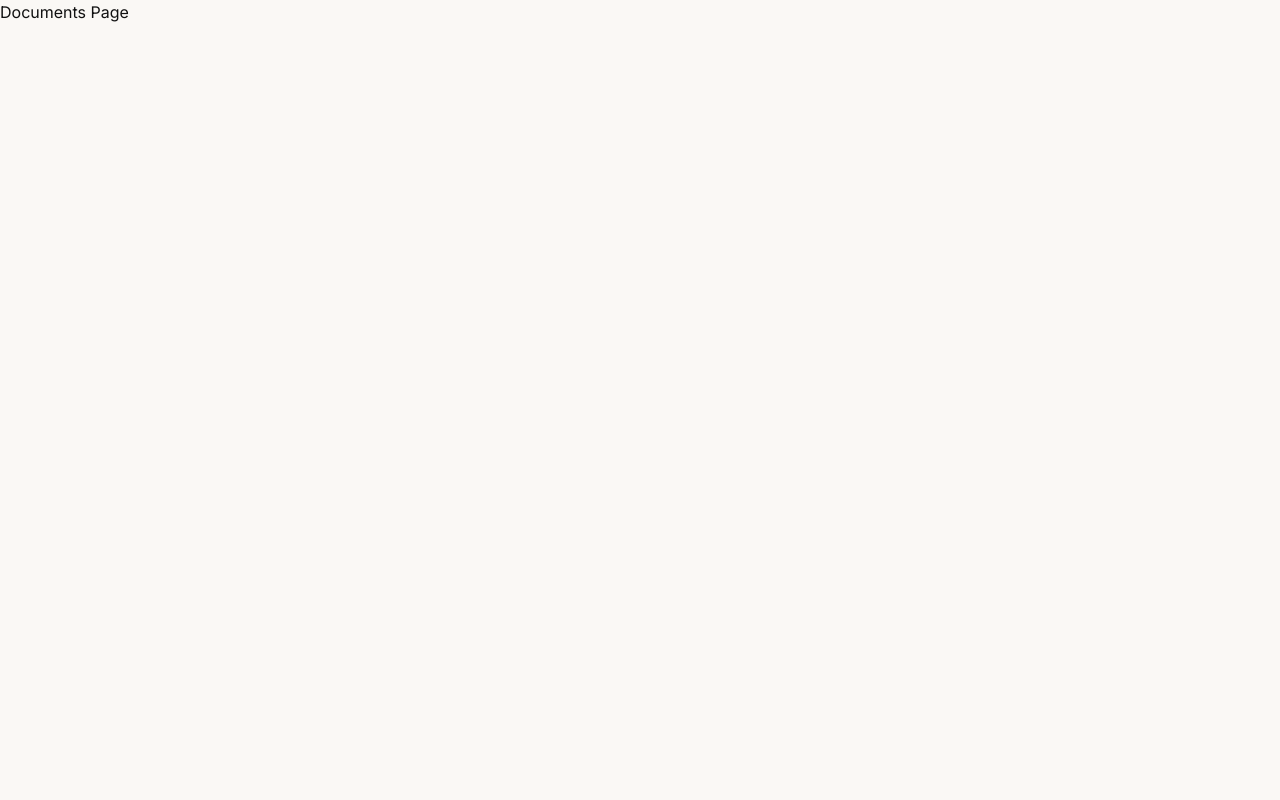
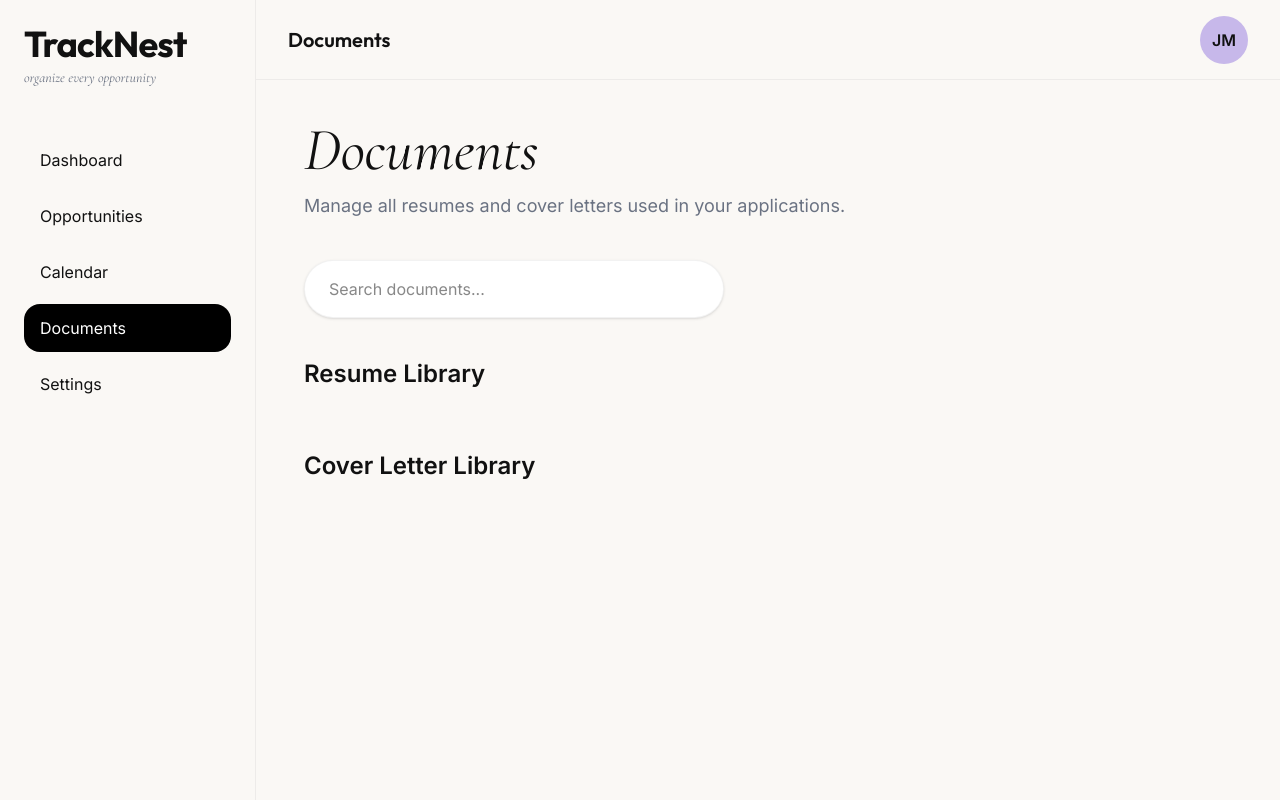
Before and after one commit to Jyotiiii3003/TrackNest, a React (Vite) app in the folder frontend/: page /documents in a window 1280 px wide. Built offline with nearby package versions, Linux system fonts and the light colour scheme.

Commit message:
Build document vault for resumes and cover letters

```diff
--- a/frontend/src/pages/Documents.jsx
+++ b/frontend/src/pages/Documents.jsx
@@ -1,8 +1,169 @@
+import { useEffect, useState } from "react";
+import AppLayout from "../layouts/AppLayout";
+
 function Documents() {
+  const [opportunities, setOpportunities] =
+    useState([]);
+
+  const [searchTerm, setSearchTerm] =
+    useState("");
+
+  useEffect(() => {
+    const saved =
+      JSON.parse(
+        localStorage.getItem(
+          "opportunities"
+        )
+      ) || [];
+
+    setOpportunities(saved);
+  }, []);
+
+  // Resume Library
+  const resumes =
+    opportunities.filter(
+      (item) =>
+        item.resumeName &&
+        item.resumeName
+          .toLowerCase()
+          .includes(
+            searchTerm.toLowerCase()
+          )
+    );
+
+  // Cover Letter Library
+  const covers =
+    opportunities.filter(
+      (item) =>
+        item.coverLetterName &&
+        item.coverLetterName
+          .toLowerCase()
+          .includes(
+            searchTerm.toLowerCase()
+          )
+    );
+
   return (
-    <div>
-      Documents Page
-    </div>
+    <AppLayout>
+      <div className="space-y-10">
+        <div>
+          <h1
+            className="text-6xl italic"
+            style={{
+              fontFamily:
+                "Cormorant Garamond",
+            }}
+          >
+            Documents
+          </h1>
+
+          <p className="text-gray-500 mt-3 text-lg">
+            Manage all resumes and
+            cover letters used in your
+            applications.
+          </p>
+        </div>
+
+        {/* Search */}
+        <input
+          type="text"
+          placeholder="Search documents..."
+          value={searchTerm}
+          onChange={(e) =>
+            setSearchTerm(
+              e.target.value
+            )
+          }
+          className="
+          w-full
+          md:w-[420px]
+          bg-white
+          rounded-full
+          px-6
+          py-4
+          shadow-sm
+          border
+          border-black/5
+          outline-none
+          "
+        />
+
+        {/* Resume Section */}
+        <div>
+          <h2 className="text-2xl font-semibold mb-5">
+            Resume Library
+          </h2>
+
+          <div className="grid md:grid-cols-2 gap-6">
+            {resumes.map((item) => (
+              <div
+                key={item.id}
+                className="
+                bg-white
+                rounded-3xl
+                p-5
+                shadow-sm
+                "
+              >
+                <h3 className="font-semibold text-lg">
+                  {item.resumeName}
+                </h3>
+
+                <p className="text-gray-500 mt-2">
+                  Used for:{" "}
+                  {item.title}
+                </p>
+
+                <p className="text-sm text-gray-400 mt-1">
+                  {
+                    item.organization
+                  }
+                </p>
+              </div>
+            ))}
+          </div>
+        </div>
+
+        {/* Cover Letter Section */}
+        <div>
+          <h2 className="text-2xl font-semibold mb-5">
+            Cover Letter Library
+          </h2>
+
+          <div className="grid md:grid-cols-2 gap-6">
+            {covers.map((item) => (
+              <div
+                key={item.id}
+                className="
+                bg-white
+                rounded-3xl
+                p-5
+                shadow-sm
+                "
+              >
+                <h3 className="font-semibold text-lg">
+                  {
+                    item.coverLetterName
+                  }
+                </h3>
+
+                <p className="text-gray-500 mt-2">
+                  Used for:{" "}
+                  {item.title}
+                </p>
+
+                <p className="text-sm text-gray-400 mt-1">
+                  {
+                    item.organization
+                  }
+                </p>
+              </div>
+            ))}
+          </div>
+        </div>
+      </div>
+    </AppLayout>
   );
 }
+
 export default Documents;
```
